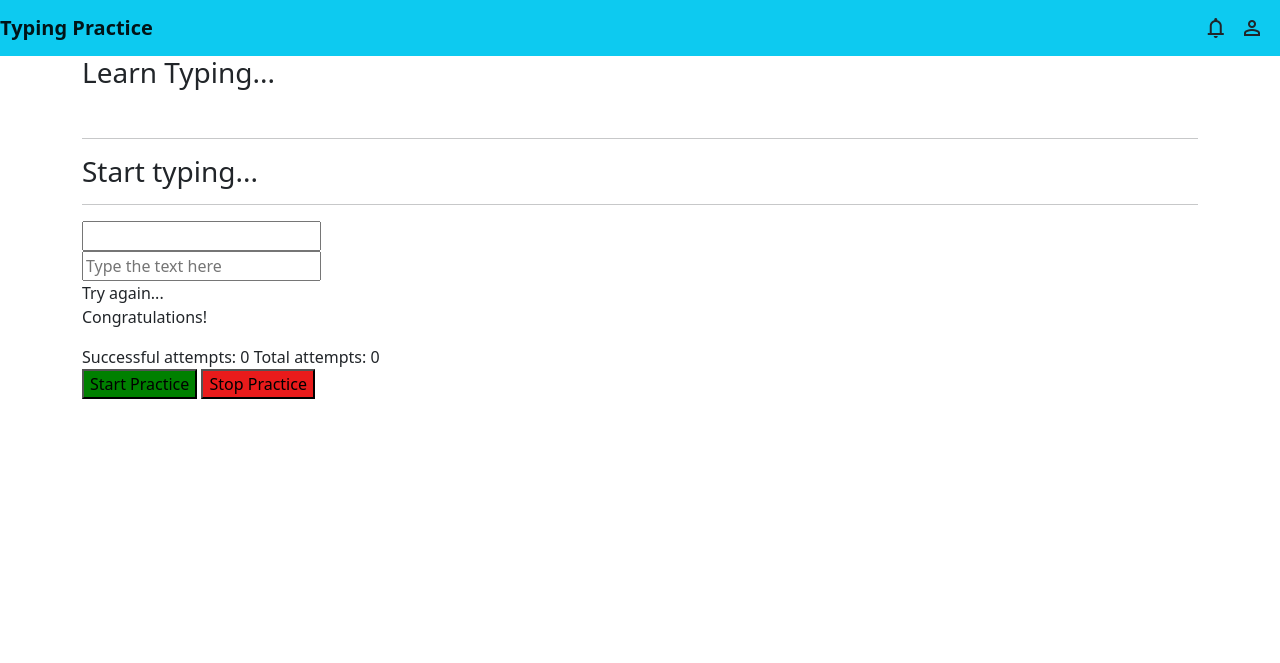
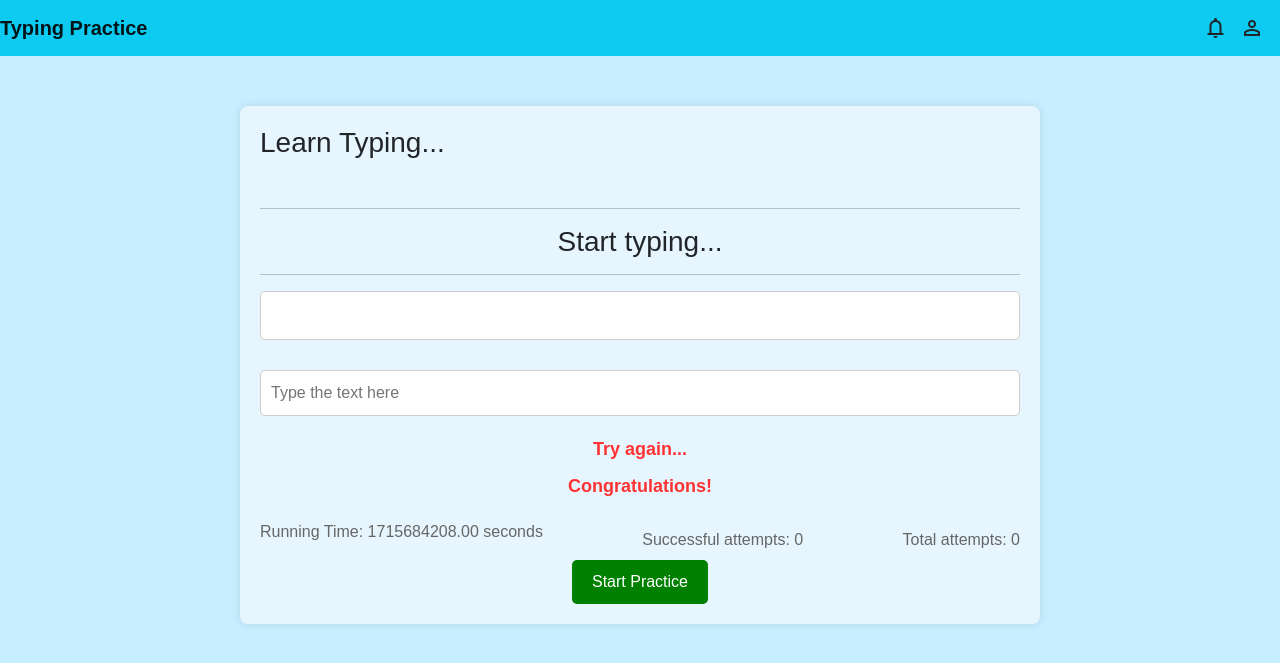
Before and after one commit to vssivabharathi/typing_pratice, a Django app: template Django/typing_pratice/typingapp/templates/index.html in a window 1280 px wide. Shown: the top 663 px of the page. Run offline with Django 5.2, Linux system fonts and the light colour scheme; the template is opened without the code that fills it, so the values that code supplies are empty.

Commit message:
Successfully brought the html css and js into django

```diff
--- a/Django/typing_pratice/typing_pratice/settings.py
+++ b/Django/typing_pratice/typing_pratice/settings.py
@@ -37,6 +37,7 @@ INSTALLED_APPS = [
     'django.contrib.sessions',
     'django.contrib.messages',
     'django.contrib.staticfiles',
+    'typingapp'
 ]
 
 MIDDLEWARE = [
@@ -116,6 +117,9 @@ USE_TZ = True
 # https://docs.djangoproject.com/en/5.0/howto/static-files/
 
 STATIC_URL = 'static/'
+STACTICFILES_DIRS =[
+    BASE_DIR/'static',
+]
 
 # Default primary key field type
 # https://docs.djangoproject.com/en/5.0/ref/settings/#default-auto-field
--- a/Django/typing_pratice/typing_pratice/urls.py
+++ b/Django/typing_pratice/typing_pratice/urls.py
@@ -16,7 +16,14 @@ Including another URLconf
 """
 from django.contrib import admin
 from django.urls import path
+from typingapp import views
+from django.contrib.staticfiles.urls import staticfiles_urlpatterns
+from typingapp import templates
+
 
 urlpatterns = [
-    path('admin/', admin.site.urls),
+    # path('admin/', admin.site.urls),
+    path('',views.index, name="index"),
 ]
+
+urlpatterns += staticfiles_urlpatterns()
--- a/Django/typing_pratice/typingapp/static/script.js
+++ b/Django/typing_pratice/typingapp/static/script.js
@@ -0,0 +1,175 @@
+const quotes = [
+    "The quick brown fox jumps over the lazy dog.",
+    "A journey of a thousand miles begins with a single step.",
+    "To be or not to be, that is the question.",
+    "All that glitters is not gold.",
+    "In the midst of chaos, there is also opportunity."
+];
+
+let successfulAttempts = 0;
+let totalAttempts = 0;
+let currentQuote = "";
+let intervalBetweenWords = 200;
+let practiceInProgress = false;
+let runningTimeInterval;
+
+const newWordAudio = new Audio('new_word_sound.mp3');
+const correctWordAudio = new Audio('correct_word_sound.mp3');
+const incorrectLetterAudio = new Audio('incorrect_letter_sound.mp3');
+
+//used to bring the random quotes
+function getRandomQuote() {
+    return quotes[Math.floor(Math.random() * quotes.length)];
+}
+
+
+function displayWordsWithInterval(quote) {
+    const words = quote.split(" ");
+    const quoteElement = document.getElementById("quote");
+    quoteElement.innerHTML = "";
+
+
+    words.forEach((word, index) => {
+        const wordSpan = document.createElement("span");
+        wordSpan.textContent = word + " ";
+        wordSpan.id = `word-${index}`;
+
+
+        quoteElement.appendChild(wordSpan);
+    });
+}
+
+// fucntion for highlighting
+function highlightWord(wordIndex, isCorrect) {
+    const wordSpan = document.getElementById(`word-${wordIndex}`);
+    if (isCorrect) {
+        wordSpan.style.backgroundColor = "lightgreen";
+    } else {
+        wordSpan.style.backgroundColor = "lightcoral";
+    }
+}
+
+function clearWordHighlights() {
+    const quoteElement = document.getElementById("quote");
+    quoteElement.querySelectorAll("span").forEach(wordSpan => {
+        wordSpan.style.backgroundColor = "";
+    });
+}
+
+function updateRunningTime(startTime) {
+    const currentTime = new Date().getTime();
+    const elapsedTime = (currentTime - startTime) / 1000;
+    document.getElementById("running-time").textContent = `Running Time: ${elapsedTime.toFixed(2)} seconds`;
+}
+
+function startPractice() {
+    practiceInProgress = true;
+    currentQuote = getRandomQuote();
+    document.getElementById("quote").textContent = "";
+    displayWordsWithInterval(currentQuote);
+    const input = document.getElementById("input");
+    const promptWordInput = document.getElementById("prompt-word");
+    const words = currentQuote.split(" ");
+    let wordIndex = 0;
+    promptWordInput.value = words[wordIndex];
+    input.value = "";
+    input.focus();
+    document.getElementById("try-again-message").classList.add("hidden");
+    document.getElementById("congratulations-message").classList.add("hidden");
+    document.getElementById("total-attempts").textContent = `Total attempts: ${totalAttempts}`;
+
+    const startTime = new Date().getTime();
+    runningTimeInterval = setInterval(() => {
+        updateRunningTime(startTime);
+    }, 1000);
+
+    let prevWordEndTime = startTime;
+
+    newWordAudio.play();
+
+    input.oninput = function(e) {
+        const typedText = input.value.trim();
+        const currentTypedWord = typedText.split(" ").pop();
+        const currentPromptWord = words[wordIndex];
+
+        if (currentTypedWord === currentPromptWord) {
+
+            highlightWord(wordIndex, true);
+            input.value = "";
+            wordIndex++;
+            if (wordIndex < words.length) {
+
+                promptWordInput.value = words[wordIndex];
+                correctWordAudio.play();
+            } else {
+
+                successfulAttempts++;
+                totalAttempts++;
+                clearInterval(runningTimeInterval);
+                const endTime = new Date().getTime();
+                const totalTime = (endTime - startTime) / 1000;
+                const wpm = Math.round((currentQuote.split(" ").length / totalTime) * 60);
+                document.getElementById("successful-attempts").textContent = `Successful attempts: ${successfulAttempts}`;
+                document.getElementById("total-attempts").textContent = `Total attempts: ${totalAttempts}`;
+                document.getElementById("results").innerHTML = `Time: ${totalTime} seconds | Speed: ${wpm} WPM`;
+                document.getElementById("congratulations-message").classList.remove("hidden");
+                setTimeout(() => {
+                    document.getElementById("congratulations-message").classList.add("hidden");
+                    startPractice();
+                }, 2000);
+            }
+        } else if (currentPromptWord.startsWith(currentTypedWord)) {
+
+            highlightWord(wordIndex, false);
+        } else {
+
+            highlightWord(wordIndex, false);
+            input.classList.add("flash");
+            setTimeout(() => {
+                input.classList.remove("flash");
+                input.value = "";
+            }, 500);
+            document.getElementById("try-again-message").classList.remove("hidden");
+            document.getElementById("congratulations-message").classList.add("hidden");
+            incorrectLetterAudio.play();
+        }
+    };
+
+    input.onkeydown = function(e) {
+        if (e.key === "Backspace" && input.value === "") {
+            e.preventDefault();
+            if (wordIndex > 0) {
+
+                wordIndex--;
+                promptWordInput.value = words[wordIndex];
+                clearWordHighlights();
+            }
+        }
+    };
+}
+
+function stopPractice() {
+    practiceInProgress = false;
+    clearInterval(runningTimeInterval);
+    const input = document.getElementById("input");
+    input.value = "";
+    input.oninput = null;
+    input.onkeydown = null;
+    document.getElementById("start-button").classList.remove("hidden");
+    document.getElementById("stop-button").classList.add("hidden");
+    clearWordHighlights();
+}
+
+document.getElementById("start-button").addEventListener("click", function() {
+    if (!practiceInProgress) {
+        startPractice();
+        document.getElementById("start-button").classList.add("hidden");
+        document.getElementById("stop-button").classList.remove("hidden");
+    }
+});
+
+document.getElementById("stop-button").addEventListener("click", stopPractice);
+
+
+displayWordsWithInterval(currentQuote);
+updateRunningTime(0);
--- a/Django/typing_pratice/typingapp/static/styles.css
+++ b/Django/typing_pratice/typingapp/static/styles.css
@@ -0,0 +1,99 @@
+body {
+    font-family: Arial, sans-serif;
+    background-color: rgb(199, 239, 255);
+    margin: 0;
+    padding: 0;
+}
+
+.container {
+    max-width: 800px;
+    margin: 50px auto;
+    padding: 20px;
+    background-color: #e7f5ff;
+    border-radius: 8px;
+    box-shadow: 0 0 10px rgba(0, 0, 0, 0.1);
+}
+
+h1 {
+    text-align: center;
+    color: #333;
+}
+
+.quote-container {
+    text-align: center;
+    margin-bottom: 20px;
+}
+
+#quote {
+    font-size: 24px;
+    font-weight: bold;
+    color: #333;
+    margin-bottom: 10px;
+}
+
+#prompt-word {
+    font-size: 18px;
+    color: #666;
+}
+
+input[type="text"] {
+    width: 100%;
+    padding: 10px;
+    margin-bottom: 10px;
+    border: 1px solid #ccc;
+    border-radius: 5px;
+    font-size: 16px;
+    box-sizing: border-box;
+}
+
+#try-again-message, #congratulations-message {
+    display: block;
+    text-align: center;
+    margin-top: 10px;
+    font-size: 18px;
+    color: #ff3333;
+    font-weight: bold;
+}
+
+.hidden {
+    display: none;
+}
+
+#results {
+    margin-top: 20px;
+    text-align: center;
+    font-size: 18px;
+    color: #666;
+}
+
+#score-box {
+    margin-top: 20px;
+    display: flex;
+    justify-content: space-between;
+    align-items: center;
+    font-size: 16px;
+    color: #666;
+}
+
+#buttons {
+    text-align: center;
+}
+
+button {
+    padding: 10px 20px;
+    font-size: 16px;
+    color: #fff;
+    background-color: #007bff;
+    border: none;
+    border-radius: 5px;
+    cursor: pointer;
+    transition: background-color 0.3s;
+}
+
+button:hover {
+    background-color: #0056b3;
+}
+
+.hidden {
+    display: none;
+}
--- a/Django/typing_pratice/typingapp/templates/index.html
+++ b/Django/typing_pratice/typingapp/templates/index.html
@@ -8,7 +8,7 @@
        <!--Google fonts-->
    <link rel="stylesheet" href="https://fonts.googleapis.com/css2?family=Material+Symbols+Outlined:opsz,wght,FILL,GRAD@20..48,100..700,0..1,-50..200" /> <script src="https://cdn.jsdelivr.net/npm/bootstrap@5.0.2/dist/js/bootstrap.bundle.min.js" integrity="sha384-MrcW6ZMFYlzcLA8Nl+NtUVF0sA7MsXsP1UyJoMp4YLEuNSfAP+JcXn/tWtIaxVXM" crossorigin="anonymous"></script>
 
-   <link rel="stylesheet" href="styles.css">
+   <link rel="stylesheet" href="../static/styles.css">
 
    <title>Typing Practice</title>
 </head>
@@ -64,6 +64,6 @@
 </div>
 
 
-<script src="script.js"></script>
+<script src="../static/script.js"></script>
 </body>
 </html>
--- /dev/null
+++ b/Django/typing_pratice/typingapp/urls.py
@@ -0,0 +1,6 @@
+from django.contrib import admin
+from django.urls import include, path
+urlpatterns = [
+path("homepage/", include("typingapp.urls")),
+path("admin/", admin.site.urls),
+]
--- a/Django/typing_pratice/typingapp/views.py
+++ b/Django/typing_pratice/typingapp/views.py
@@ -1,3 +1,9 @@
 from django.shortcuts import render
+from django.http import HttpResponse
+from django.template import loader
 
 # Create your views here.
+
+def index(request):
+    template = loader.get_template('index.html')
+    return HttpResponse (template.render())
```
Also changed, not shown: Django/typing_pratice/db.sqlite3 (added).
